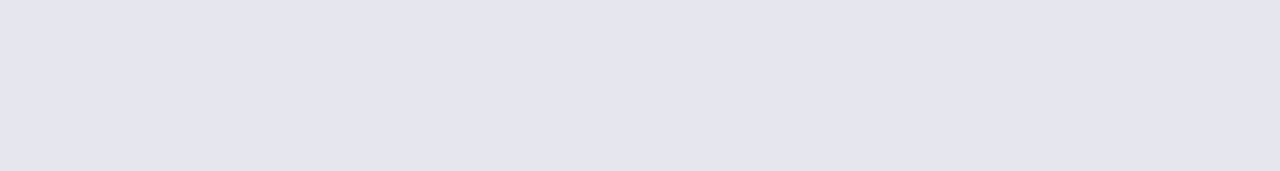
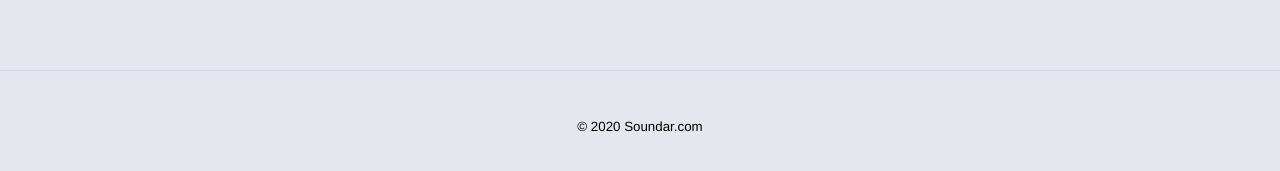
Before and after one commit to camp-team/Soundar, an Angular app: page / in a window 1280 px wide. Shown: the part 931-1102 px from the top of the page. Before the commit the page ends 953 px from the top, so only its background shows below. Built offline with nearby package versions, Linux system fonts and the light colour scheme.

Commit message:
feat(app.component): add header & footer #119

```diff
--- a/src/app/app.component.html
+++ b/src/app/app.component.html
@@ -7,6 +7,7 @@
 
 <router-outlet></router-outlet>
 
+<!-- Footerカラム -->
 <div class="footer">
   <div class="container">
     <div class="logo-column">
@@ -32,3 +33,6 @@
     </div>
   </div>
 </div>
+
+<!-- コピーライト -->
+<small>&copy; 2020 Soundar.com</small>
--- a/src/app/app.component.scss
+++ b/src/app/app.component.scss
@@ -26,7 +26,6 @@ a {
   height: 220px;
   margin-top: 128px;
   margin-bottom: 48px;
-  box-shadow: 6px 6px 12px #b8b9be, -6px -6px 12px #ffffff;
 }
 .container {
   max-width: 1110px;
@@ -59,3 +58,9 @@ p {
   border: 1px solid #d1d9e6;
   border-radius: 50%;
 }
+small {
+  text-align: center;
+  display: block;
+  padding: 48px 0;
+  border-top: 1px solid #d1d9e6;
+}
```
